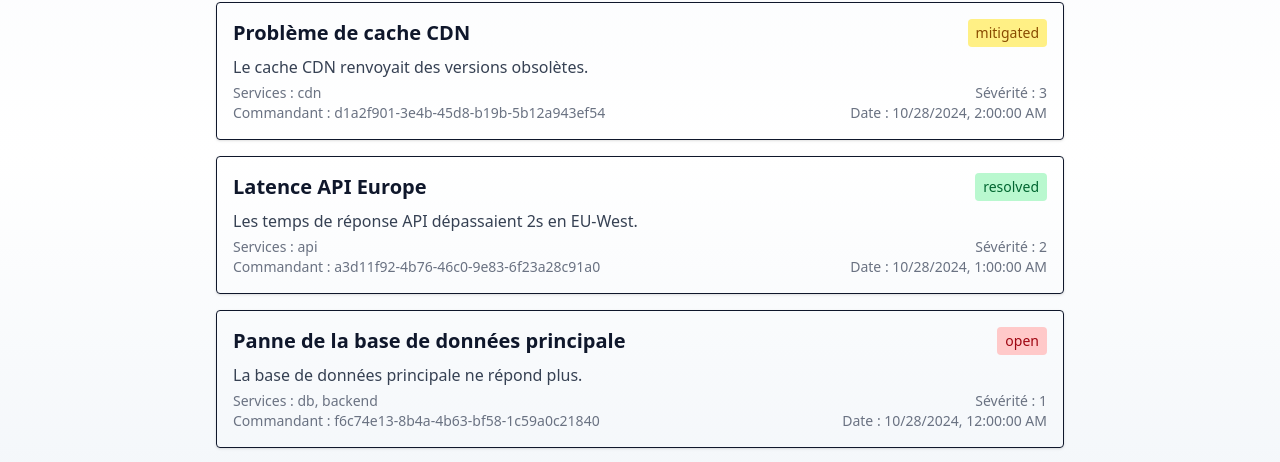
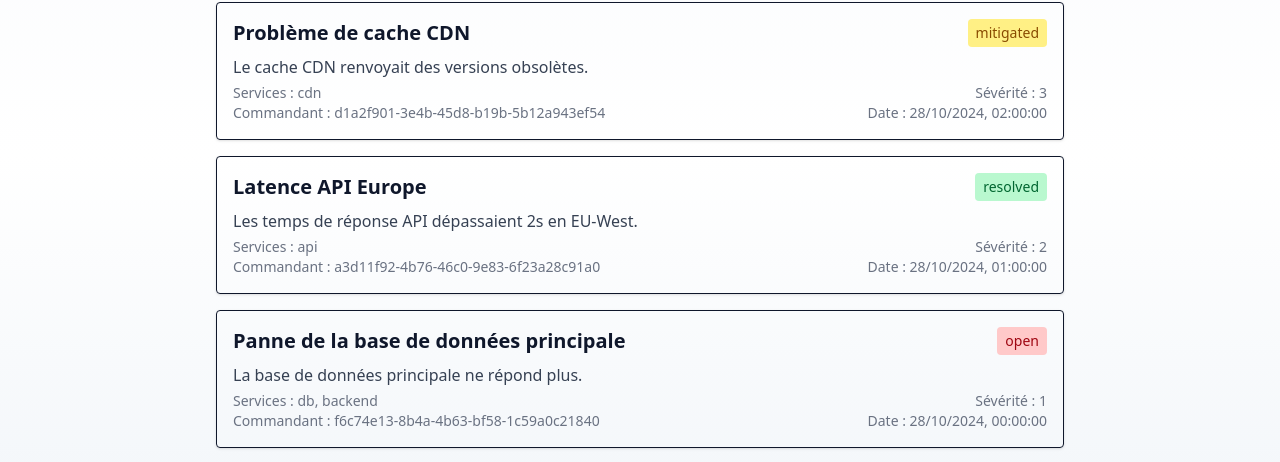
Before and after one commit to JeromeMSD/projet_devops-ilia-2025, a React app in the folder frontend/: page /incidents in a window 1280 px wide. Shown: the part 249-711 px from the top of the page. Built offline with nearby package versions, Linux system fonts and the light colour scheme; the HTML template or start-up script is replaced by a standard one.

Commit message:
fix: ajustements sur IncidentsPage

```diff
--- a/frontend/src/routes/IncidentsPage.tsx
+++ b/frontend/src/routes/IncidentsPage.tsx
@@ -1,5 +1,14 @@
 import { useState, useMemo } from "react";
 import { mockIncidents } from "../mocks/mockData";
+
+const padTwoDigits = (value: number) => value.toString().padStart(2, '0');
+
+const formatIncidentDate = (timestamp: number) => {
+    const date = new Date(timestamp * 1000);
+    return `${padTwoDigits(date.getDate())}/${padTwoDigits(date.getMonth() + 1)}/${date.getFullYear()}, ${padTwoDigits(
+        date.getHours(),
+    )}:${padTwoDigits(date.getMinutes())}:${padTwoDigits(date.getSeconds())}`;
+};
 
 const PAGE_SIZE = 10; // nombre d'incidents par page
 
@@ -45,7 +54,7 @@ function IncidentsPage() {
         <select
           className="border rounded px-3 py-1"
           value={statusFilter}
-          onChange={(e) => setStatusFilter(e.target.value as any)}
+          onChange={(e) => setStatusFilter(e.target.value as 'all' | 'open' | 'resolved' | 'mitigated')}
         >
           <option value="all">Tous les statuts</option>
           <option value="open">En cours</option>
@@ -108,7 +117,7 @@ function IncidentsPage() {
             </p>
             <p className="text-gray-500 text-sm flex justify-between">
               <span>Commandant : {incident.commander}</span>
-              <span>Date : {new Date(incident.started_at * 1000).toLocaleString()}</span>
+              <span>Date : {formatIncidentDate(incident.started_at)}</span>
             </p>
           </div>
         ))}
```
